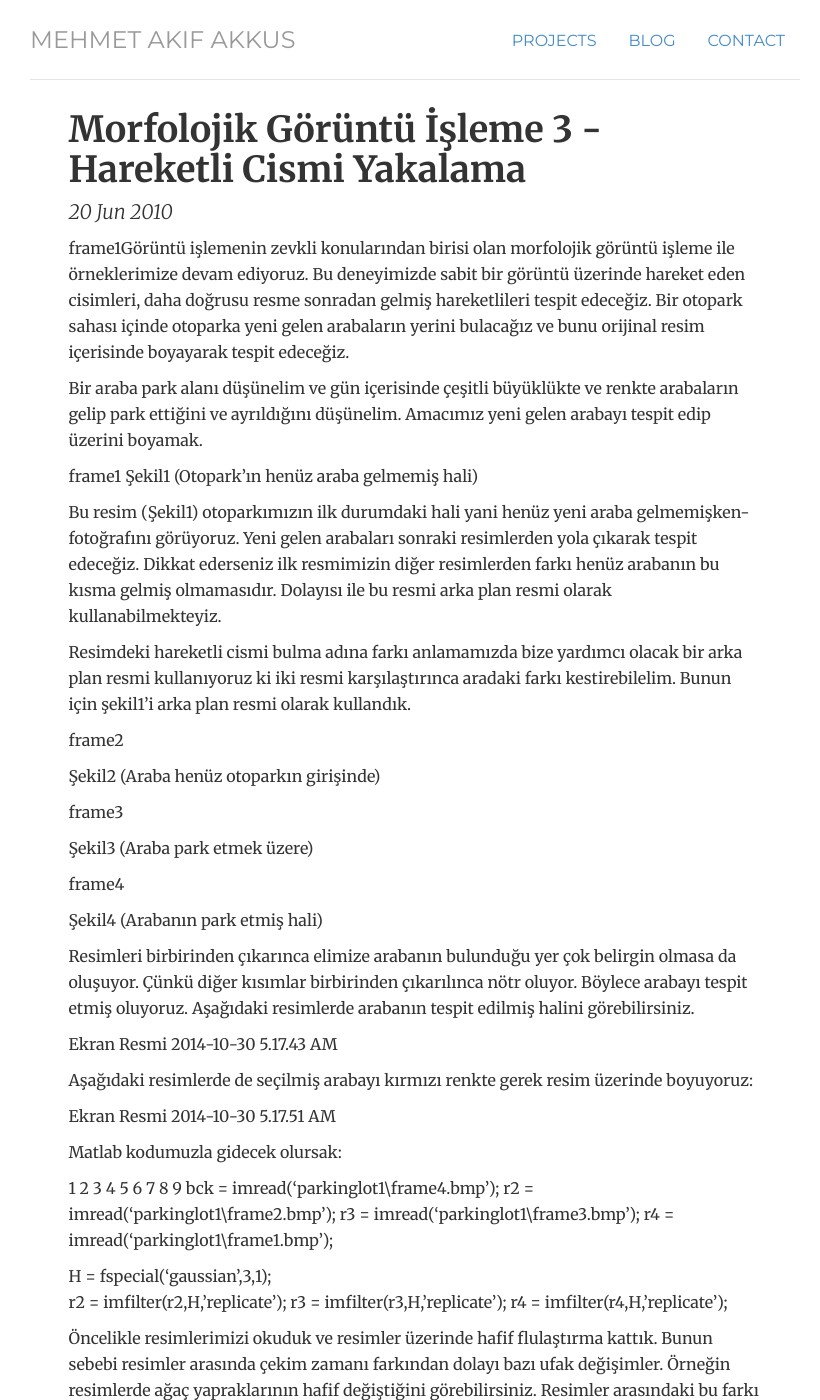
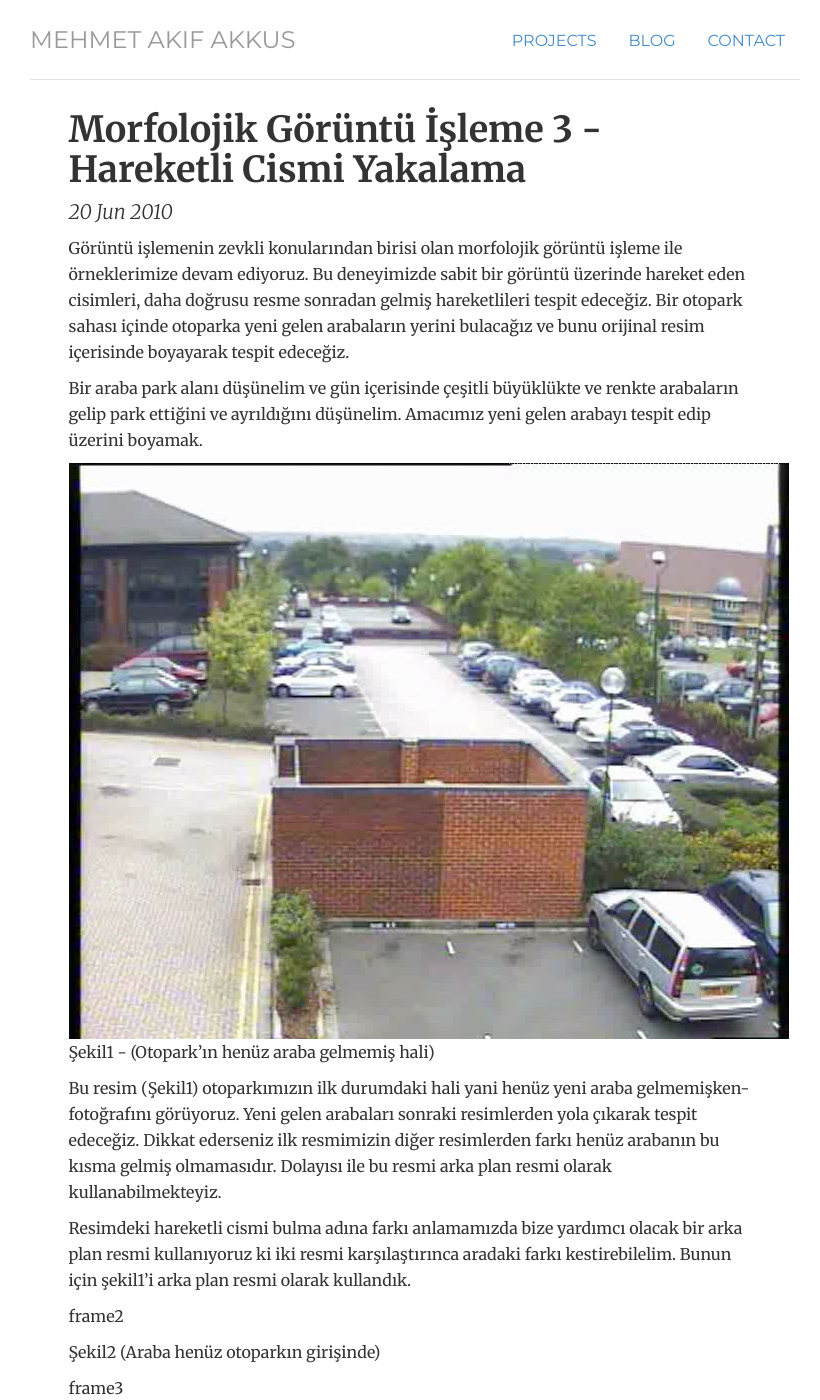
Before and after one commit to mehmetakifakkus/mehmetakifakkus.github.io, a Jekyll site: the page built from _posts/2010-06-20-morfolojik-goruntu-isleme-3-hareketli-cismi-yakalama.md, in a window 1280 px wide and 1400 px high. Shown: the whole window, without its empty margins (225-1045 px from the left). Built offline with Jekyll 4.4.1, drawn with Linux system fonts in a browser that asks for light colours.

Commit message:
Update 2010-06-20-morfolojik-goruntu-isleme-3-hareketli-cismi-yakalama.md

```diff
--- a/_posts/2010-06-20-morfolojik-goruntu-isleme-3-hareketli-cismi-yakalama.md
+++ b/_posts/2010-06-20-morfolojik-goruntu-isleme-3-hareketli-cismi-yakalama.md
@@ -4,12 +4,11 @@ title: "Morfolojik Görüntü İşleme 3 - Hareketli Cismi Yakalama"
 date: 2010-06-20
 ---
 
- frame1Görüntü işlemenin zevkli konularından birisi olan morfolojik görüntü işleme ile örneklerimize devam ediyoruz. Bu deneyimizde sabit bir görüntü üzerinde hareket eden cisimleri, daha doğrusu resme sonradan gelmiş hareketlileri tespit edeceğiz. Bir otopark sahası içinde otoparka yeni gelen arabaların yerini bulacağız ve bunu orijinal resim içerisinde boyayarak tespit edeceğiz.
+Görüntü işlemenin zevkli konularından birisi olan morfolojik görüntü işleme ile örneklerimize devam ediyoruz. Bu deneyimizde sabit bir görüntü üzerinde hareket eden cisimleri, daha doğrusu resme sonradan gelmiş hareketlileri tespit edeceğiz. Bir otopark sahası içinde otoparka yeni gelen arabaların yerini bulacağız ve bunu orijinal resim içerisinde boyayarak tespit edeceğiz.
 
 Bir araba park alanı düşünelim ve gün içerisinde çeşitli büyüklükte ve renkte arabaların gelip park ettiğini ve ayrıldığını düşünelim. Amacımız yeni gelen arabayı tespit edip üzerini boyamak.
 
-frame1
-Şekil1 (Otopark’ın henüz araba gelmemiş hali)
+![otopark](https://github.com/mehmetakifakkus/mehmetakifakkus.github.io/blob/master/img/image_processing_images/morphology3/frame1.jpg?raw=true)   Şekil1 - (Otopark’ın henüz araba gelmemiş hali)
 
 
 Bu resim (Şekil1) otoparkımızın ilk durumdaki hali yani henüz yeni araba gelmemişken- fotoğrafını görüyoruz. Yeni gelen arabaları sonraki resimlerden yola çıkarak tespit edeceğiz. Dikkat ederseniz ilk resmimizin diğer resimlerden farkı henüz arabanın bu kısma gelmiş olmamasıdır. Dolayısı ile bu resmi arka plan resmi olarak kullanabilmekteyiz.
```
